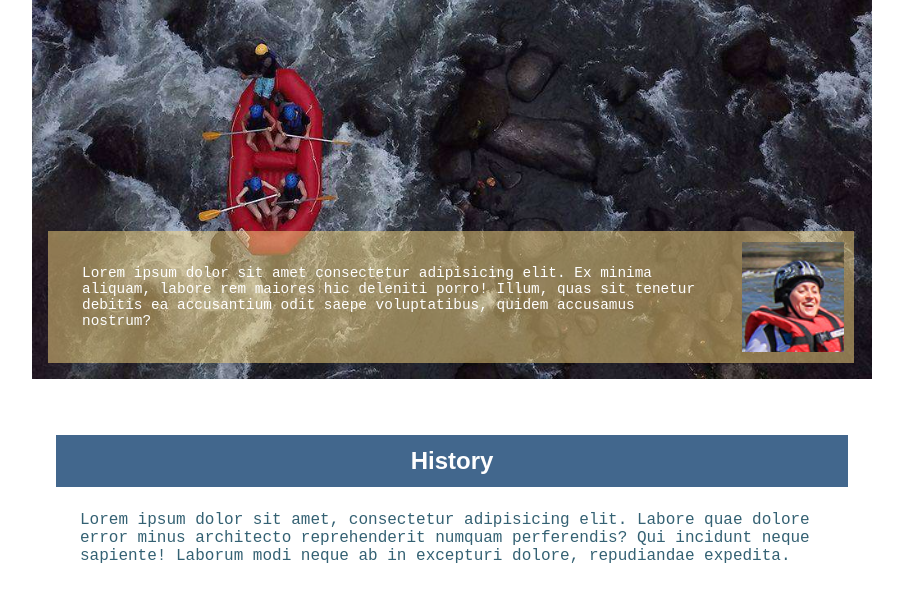
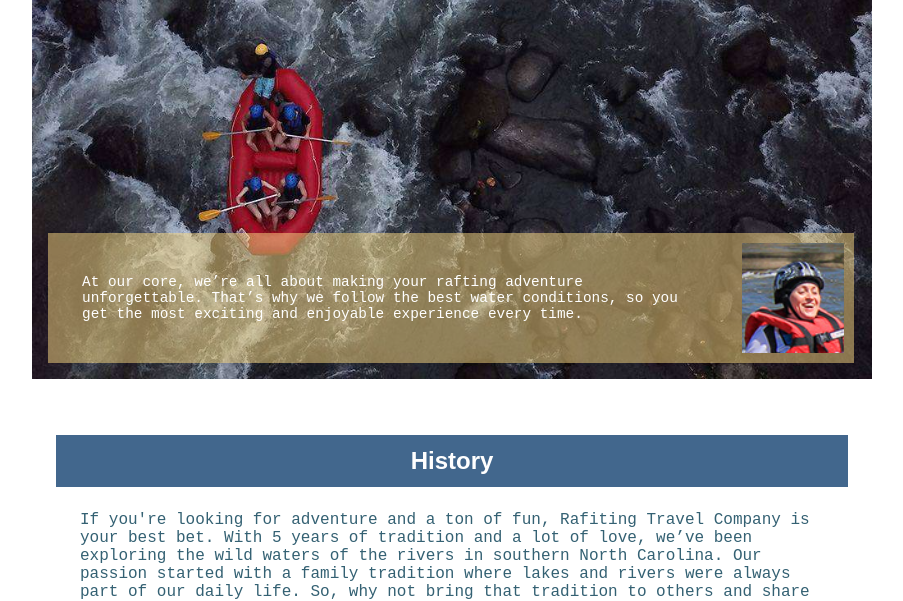
Before and after one commit to Joaolemos-hub/wdd130, a plain HTML site: page wwr/about.html in a window 1280 px wide. Shown: the part 339-940 px from the top of the page, without its empty margins (188-1091 px from the left). Drawn offline with Linux system fonts and the light colour scheme.

Commit message:
update w03

```diff
--- a/wwr/about.html
+++ b/wwr/about.html
@@ -4,7 +4,7 @@
     <meta charset="UTF-8">
     <meta name="viewport" content="width=device-width, initial-scale=1.0">
     <title>About Us - Rafting Travel Company</title>
-    <meta name="description" content="This page is About us, a rafting company that provides an unforgettable adventure experience and contact with nature.">
+    <meta name="description" content="This page is About us, a rafting company that provides an unforgettable adventure experience and contact with nature, Embrace the thrill and laughter with friends and family.">
     <meta name="author" content="Joãolemos-hub">
 
     <link rel="stylesheet" href="styles/rafting.css">
@@ -26,13 +26,13 @@
             <img src="images/rafting16_1024.jpg" alt="Boat Image">
             <h1>Rafiting Travel Company</h1>
             <article class="hero-text">
-                <p>Lorem ipsum dolor sit amet consectetur adipisicing elit. Ex minima aliquam, labore rem maiores hic deleniti porro! Illum, quas sit tenetur debitis ea accusantium odit saepe voluptatibus, quidem accusamus nostrum?</p>
+                <p>At our core, we’re all about making your rafting adventure unforgettable. That’s why we follow the best water conditions, so you get the most exciting and enjoyable experience every time. </p>
                 <img src="images/happy-client.png" alt="Client enjoy the Adventure">
             </article>
         </div>
         <section>
             <h2>History</h2>
-            <p>Lorem ipsum dolor sit amet, consectetur adipisicing elit. Labore quae dolore error minus architecto reprehenderit numquam perferendis? Qui incidunt neque sapiente! Laborum modi neque ab in excepturi dolore, repudiandae expedita.</p>
+            <p>If you're looking for adventure and a ton of fun, Rafiting Travel Company is your best bet. With 5 years of tradition and a lot of love, we’ve been exploring the wild waters of the rivers in southern North Carolina. Our passion started with a family tradition where lakes and rivers were always part of our daily life. So, why not bring that tradition to others and share our thrill and adventure with our experience? If you're a nature lover and enjoy adventure, Rafiting Travel Company is the place for you! Come on, join the adventure with us.</p>
         </section>
         <section>
              <h2>Adventure Awaits You</h2>
```
